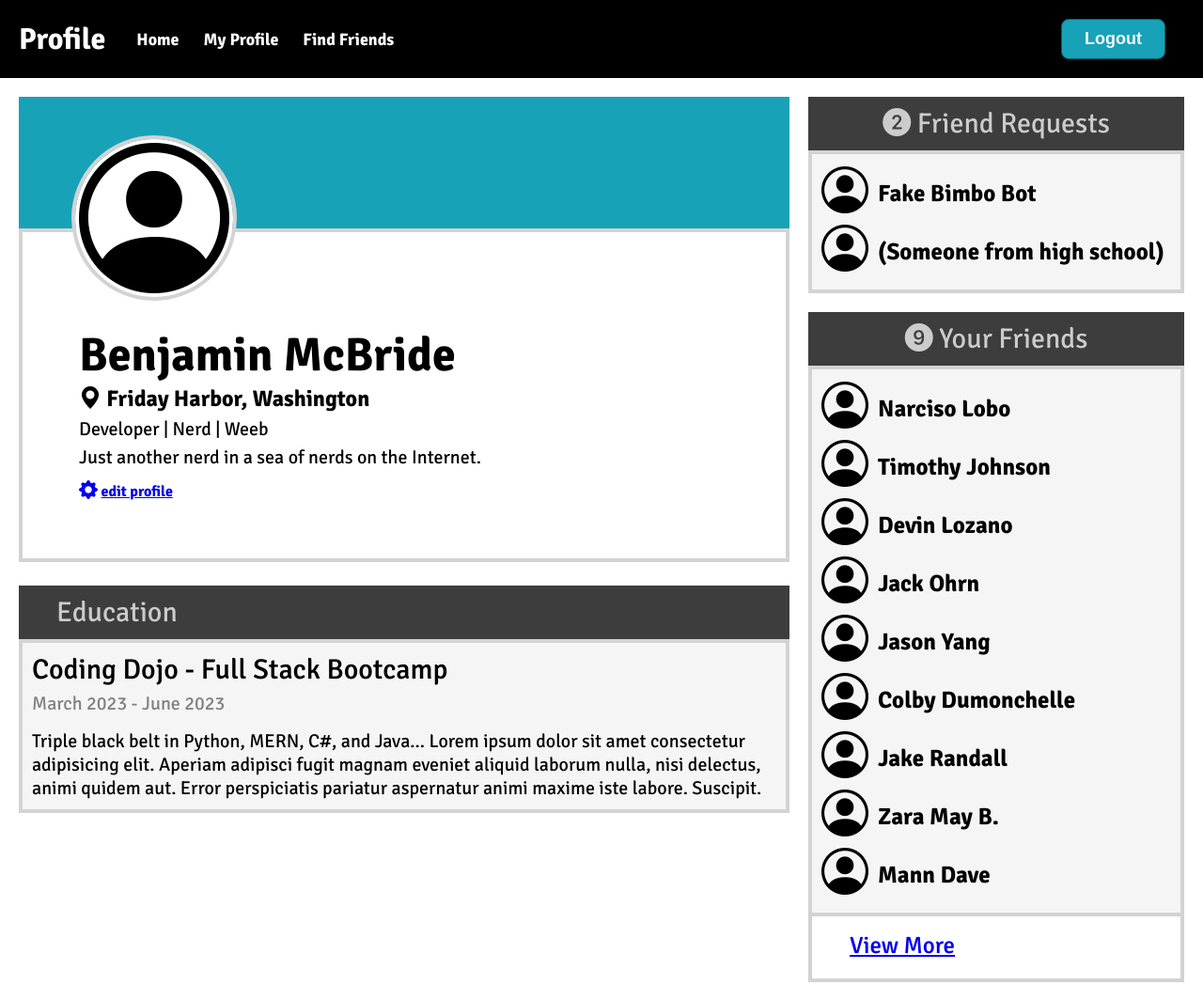
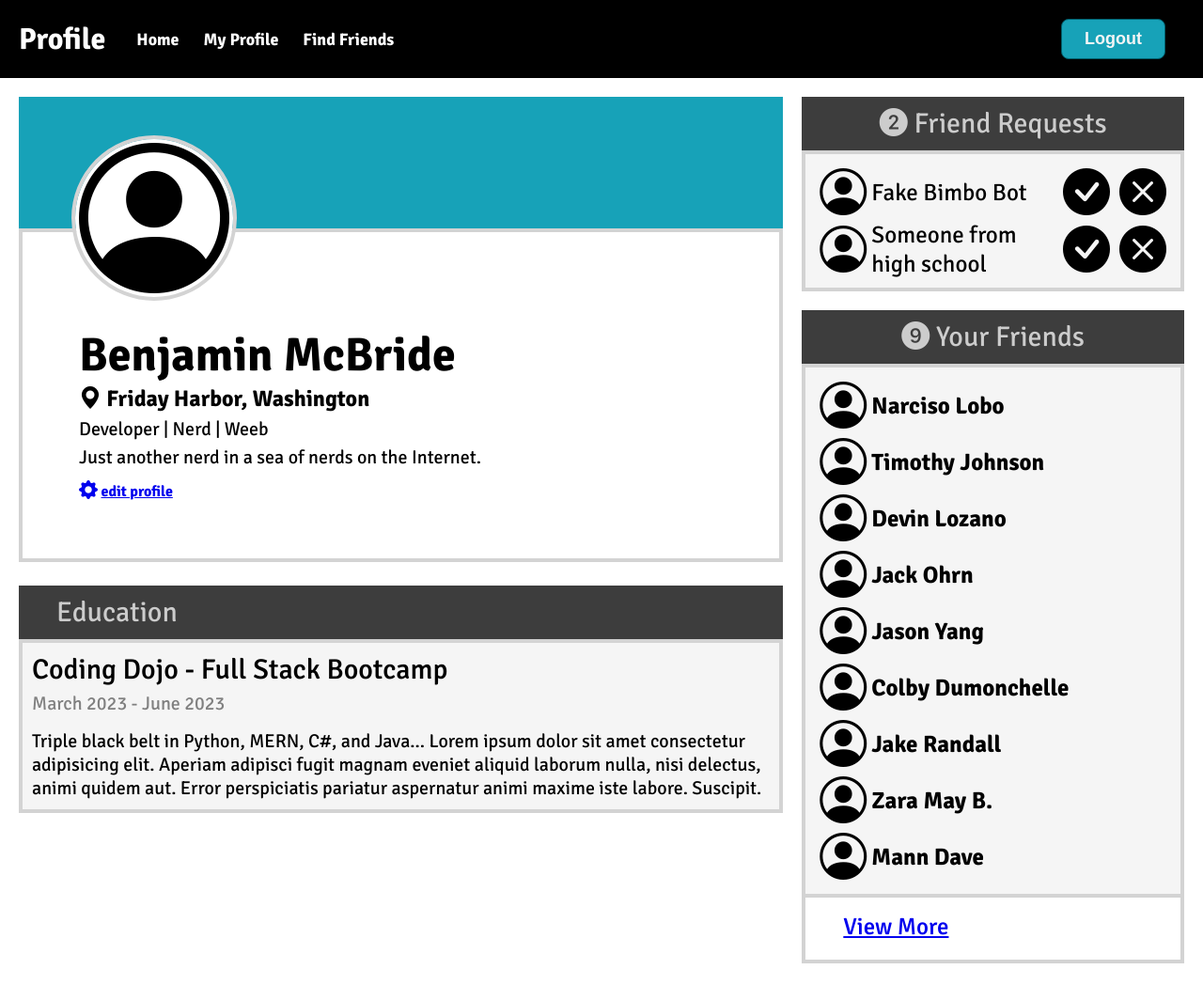
Before and after one commit to BenMcBride/Web-Fundamentals, a plain HTML site: page CSS/profilePage/profilePage.html in a window 1280 px wide. Shown: the whole page at 94% size. Drawn offline with nearby package versions, Linux system fonts and the light colour scheme.

Commit message:
added checkboxes to requests

```diff
--- a/CSS/profilePage/profilePage.html
+++ b/CSS/profilePage/profilePage.html
@@ -65,8 +65,26 @@
           <h2 class="friend-top"><i class="bi bi-2-circle-fill"></i> Friend Requests</h2>
         </div>
         <div class="requests-bot sidebot">
-          <p class="friend-name"><i class="bi bi-person-circle friend-pic"></i>Fake Bimbo Bot</p>
-          <p class="friend-name"><i class="bi bi-person-circle friend-pic"></i>(Someone from high school)</p>
+          <div class="friend-name">
+            <div class="request-left">
+              <i class="bi bi-person-circle friend-pic"></i>
+              Fake Bimbo Bot
+            </div>
+            <div class="request-right">
+              <i class="bi bi-check-circle-fill request-btn"></i>
+              <i class="bi bi-x-circle-fill request-btn"></i>
+            </div>
+          </div>
+          <div class="friend-name">
+            <div class="request-left">
+              <i class="bi bi-person-circle friend-pic"></i>
+              Someone from high school
+            </div>
+            <div class="request-right">
+              <i class="bi bi-check-circle-fill request-btn"></i>
+              <i class="bi bi-x-circle-fill request-btn"></i>
+            </div>
+          </div>
         </div>
       </div>
       <div class="friends">
--- a/CSS/profilePage/style.css
+++ b/CSS/profilePage/style.css
@@ -76,7 +76,7 @@ a {
   flex: 2;
 }
 .main-right {
-  max-width: 400px;
+  max-width: 500px;
   flex: 1;
   margin-left: 20px;
   display: flex;
@@ -116,8 +116,12 @@ a {
   font-size: 30px;
 }
 .friend-pic {
+  display: flex;
+  justify-content: center;
+  align-items: center;
   font-size: 50px;
-  padding-right: 10px;
+  padding: 5px;
+  cursor: pointer;
 }
 .view-more {
   padding: 15px 0 20px 40px;
@@ -197,3 +201,42 @@ a {
   padding: 60px;
   margin-top: 40px;
 }
+.friend-pic::before {
+  vertical-align: 0;
+  padding: 0;
+}
+.request-btn::before{
+  vertical-align: 0;
+  padding: 0;
+}
+.friend-name {
+  display: flex;
+  flex: row;
+  justify-content: space-between;
+  align-items: center;
+}
+.friends-bot {
+  display: flex;
+  align-items: start;
+}
+.request-btn {
+  display: flex;
+  justify-content: center;
+  font-size: 50px;
+  padding: 5px;
+  cursor: pointer;
+}
+.requests-bot {
+  display: flex;
+  flex-direction: column;
+}
+.request-left {
+  display: flex;
+  justify-content: center;
+  align-items: center;
+}
+.request-right {
+  display: flex;
+  justify-content: center;
+  align-items: center;
+}
```
